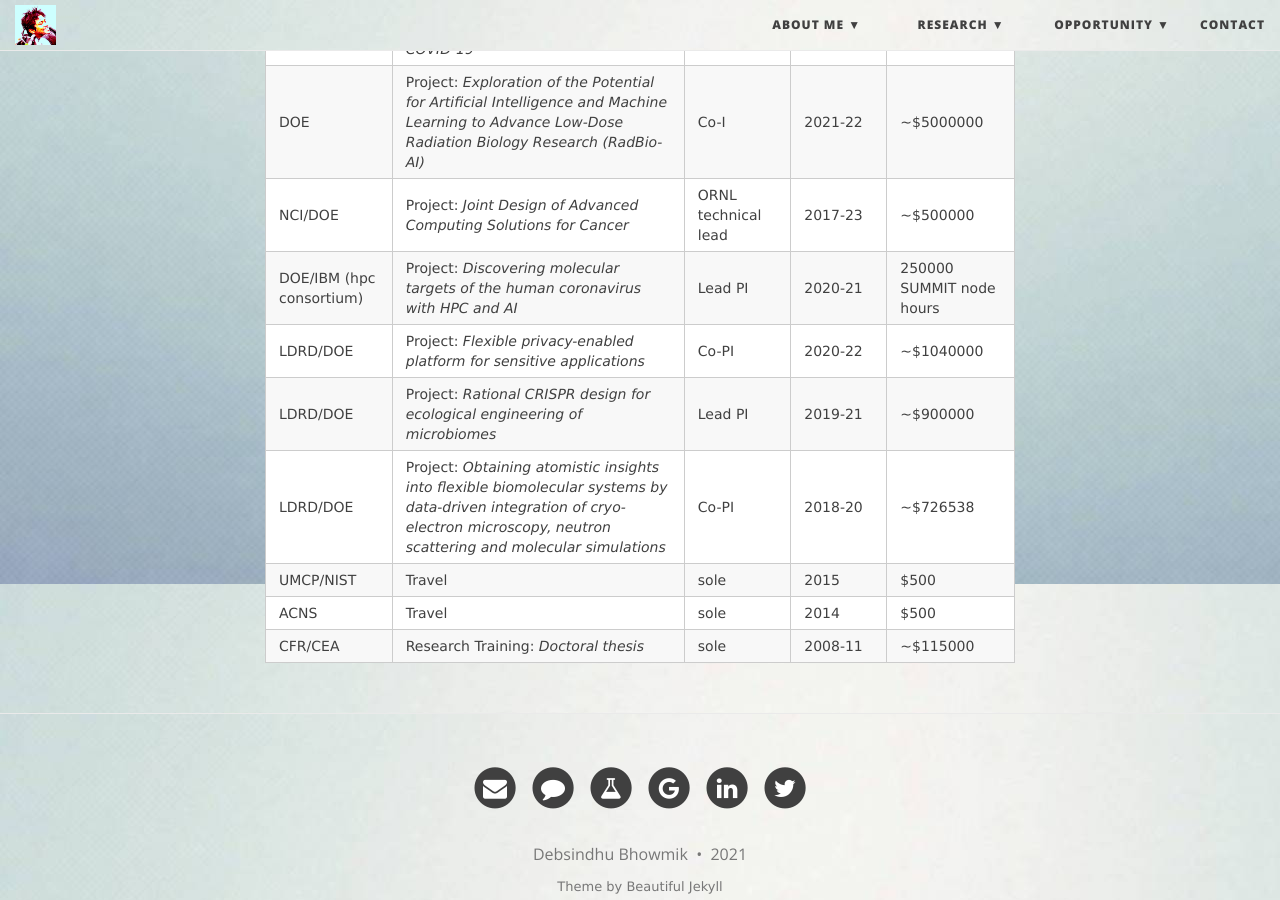
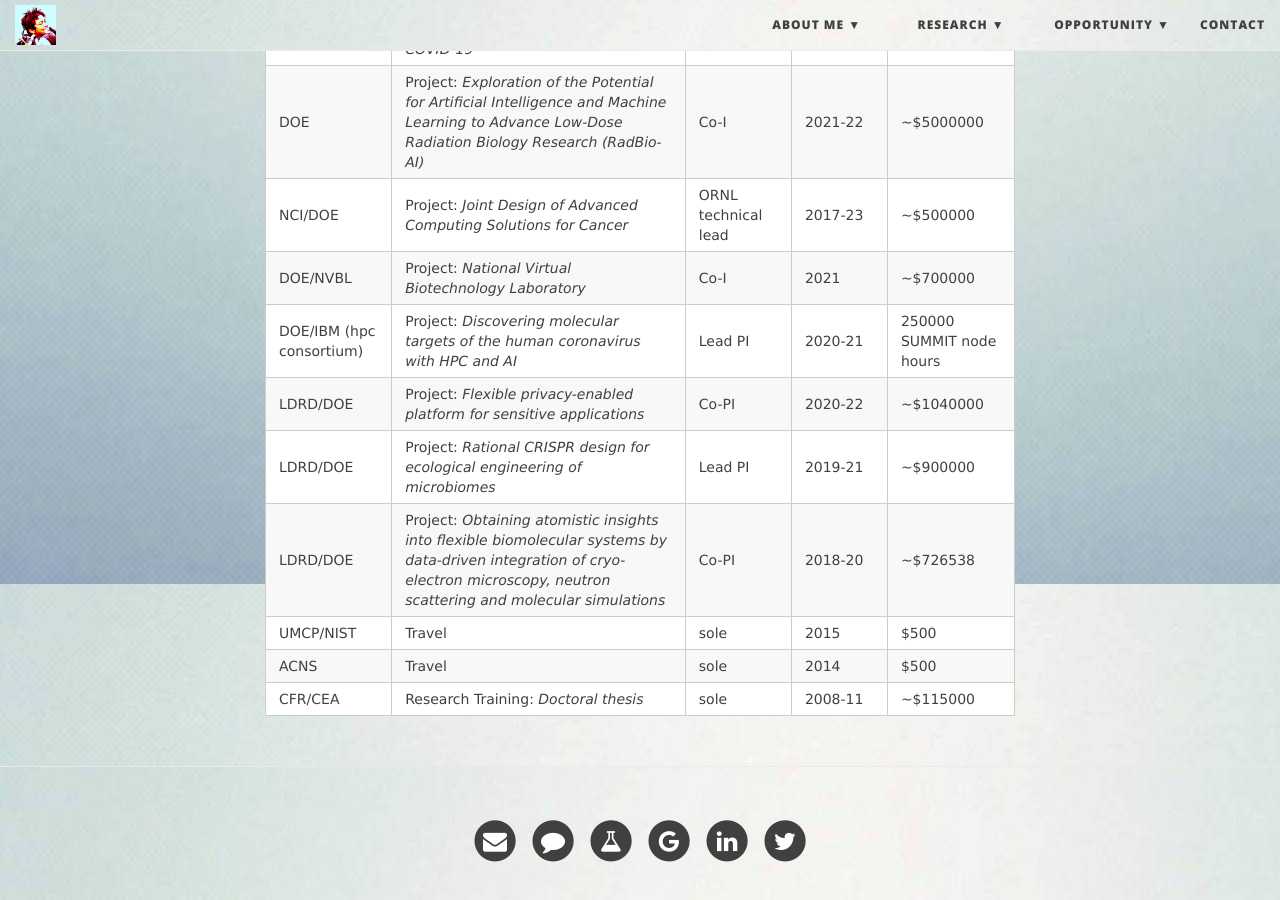
Before and after one commit to debsindhu/debsindhu.github.io, a Jekyll site: the page built from grants.md, in a window 1280 px wide and 900 px high, scrolled down 487 px. Built offline with Jekyll 4.4.1, drawn with Linux system fonts in a browser that asks for light colours; nearby versions of some CDN libraries.

Commit message:
Update grants.md

```diff
--- a/grants.md
+++ b/grants.md
@@ -12,6 +12,7 @@ use-site-title: true
 | DOE | Project: _Data-centric Approach to the Design of Novel Therapeutics Against COVID-19_ | Co-I | 2021 | ~$500000 |
 | DOE | Project: _Exploration of the Potential for Artificial Intelligence and Machine Learning to Advance Low-Dose Radiation Biology Research (RadBio-AI)_ | Co-I | 2021-22 | ~$5000000 |
 | NCI/DOE | Project: _Joint Design of Advanced Computing Solutions for Cancer_ | ORNL technical lead  | 2017-23 | ~$500000 |
+| DOE/NVBL | Project: _National Virtual Biotechnology Laboratory_ | Co-I | 2021 | ~$700000 |
 | DOE/IBM (hpc consortium) | Project: _Discovering molecular targets of the human coronavirus with HPC and AI_ | Lead PI | 2020-21 | 250000 SUMMIT node hours |
 | LDRD/DOE | Project: _Flexible privacy-enabled platform for sensitive applications_ | Co-PI | 2020-22 | ~$1040000 |
 | LDRD/DOE | Project: _Rational CRISPR design for ecological engineering of microbiomes_ | Lead PI | 2019-21 | ~$900000 |
```
